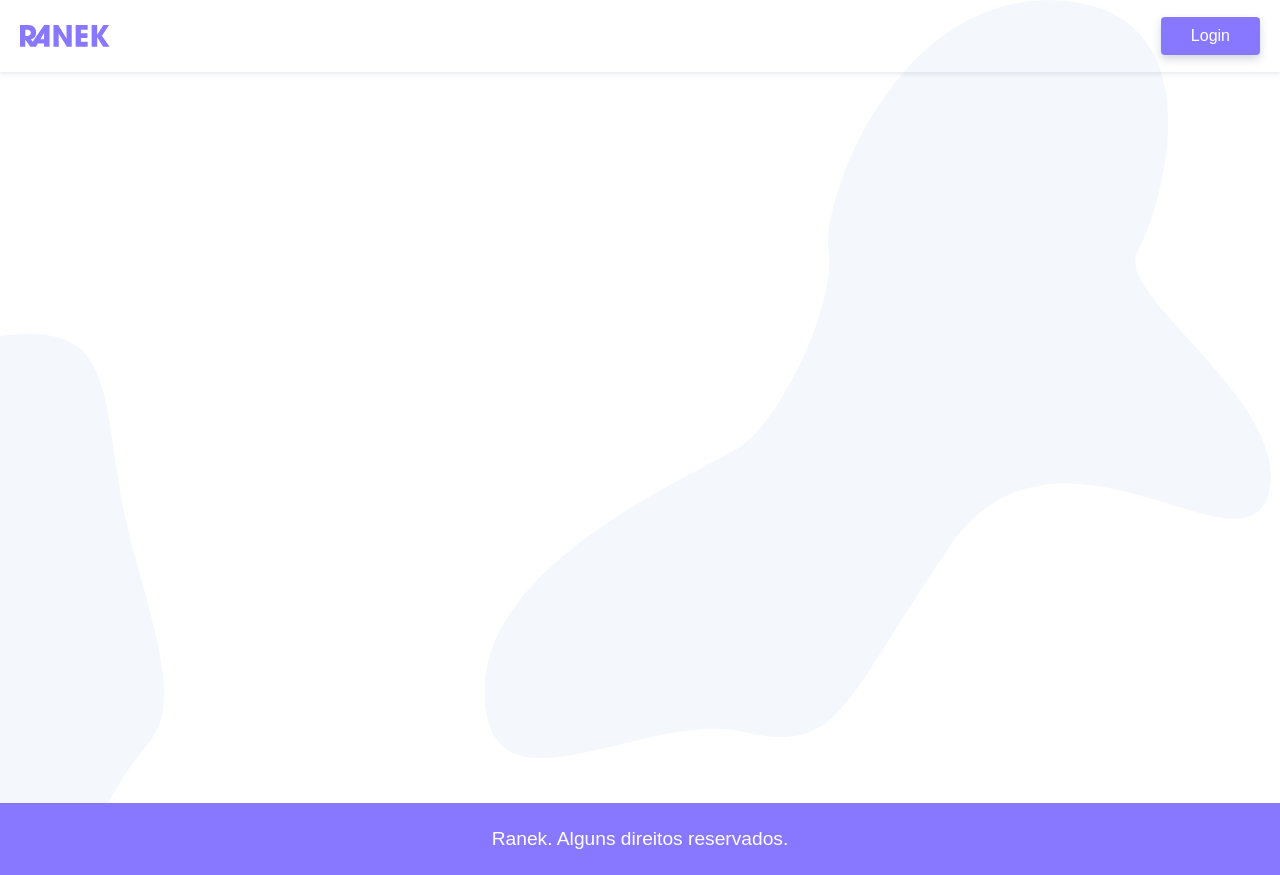
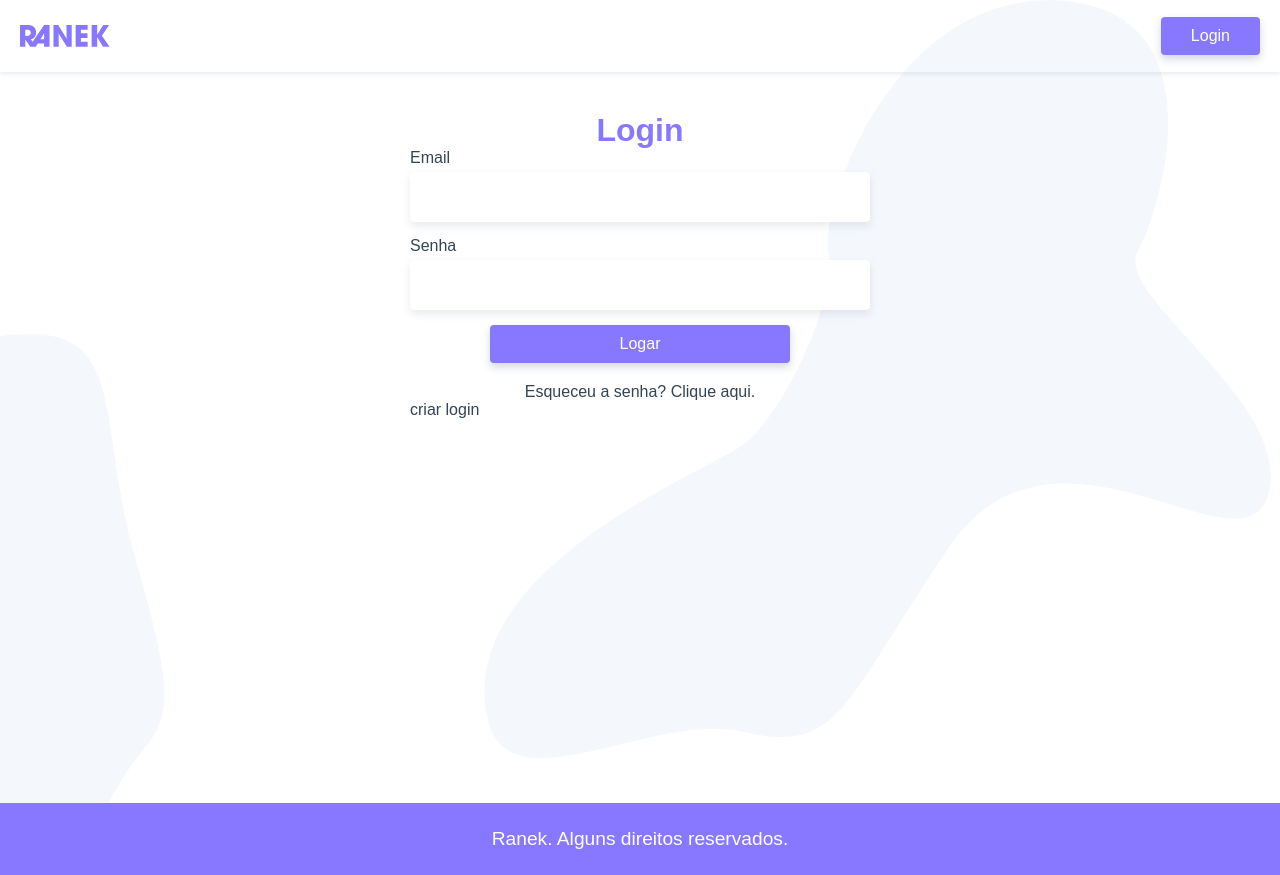
Before and after one commit to KamilydosSantos/ranek, a Vue app: page /login in a window 1280 px wide. Built offline with nearby package versions, Linux system fonts and the light colour scheme.

Commit message:
feat: add login page

```diff
--- a/src/App.vue
+++ b/src/App.vue
@@ -2,7 +2,9 @@
   <div id="app">
     <TheHeader/>
     <main id="main">
-      <router-view/>
+      <transition mode="out-in">
+        <router-view/>
+      </transition>
     </main>
     <TheFooter/>
   </div>
@@ -55,6 +57,27 @@
   display: block;
 }
 
+label {
+  margin-bottom: 5px;
+}
+
+input,
+textarea {
+  border-radius: 4px;
+  border: 1px solid white;
+  padding: 15px;
+  box-shadow: 0 4px 8px rgba(30, 60, 90, .1);
+  transition: all .3s;
+  font-size: 1rem;
+  font-family: Arial, Helvetica, sans-serif;
+  margin-bottom: 15px;
+  &:hover,
+  &:focus {
+    outline: none;
+    box-shadow: 0 6px 12px rgba(30, 60, 90, .2);
+    border-color: #87f;
+  }
+}
 #app {
   display: flex;
   min-height: 100vh;
@@ -82,23 +105,6 @@
       transform: scale(1.1);
     }
   }
-  input,
-  textarea {
-    border-radius: 4px;
-    border: 1px solid white;
-    padding: 15px;
-    box-shadow: 0 4px 8px rgba(30, 60, 90, .1);
-    transition: all .3s;
-    font-size: 1rem;
-    font-family: Arial, Helvetica, sans-serif;
-    margin-bottom: 15px;
-    &:hover,
-    &:focus {
-      outline: none;
-      box-shadow: 0 6px 12px rgba(30, 60, 90, .2);
-      border-color: #87f;
-    }
-  }
 }
 
 .v-enter,
--- /dev/null
+++ b/src/components/CreateLogin.vue
@@ -0,0 +1,13 @@
+<template>
+    <p>criar login</p>
+</template>
+
+<script>
+export default {
+    name: "CreateLogin",
+}
+</script>
+
+<style>
+
+</style>
--- a/src/router/index.js
+++ b/src/router/index.js
@@ -2,6 +2,7 @@
 import VueRouter from "vue-router";
 import HomeView from "../views/HomeView.vue";
 import MyProduct from "../views/MyProduct.vue";
+import MyLogin from "../views/MyLogin.vue";
 
 Vue.use(VueRouter);
 
@@ -20,6 +21,11 @@
       component: MyProduct,
       props: true
     },
+    {
+      path: "/login",
+      name: "login",
+      component: MyLogin
+    },
   ],
   scrollBehavior() {
     return window.scrollTo({top: 0, behavior: "smooth"});
--- /dev/null
+++ b/src/views/MyLogin.vue
@@ -0,0 +1,66 @@
+<template>
+    <section class="login">
+        <h1 class="login__title">Login</h1>
+        <form class="login__form">
+            <label for="email">Email</label>
+            <input type="email" name="email" id="email" v-model="login.email">
+            <label for="senha">Senha</label>
+            <input type="password" name="senha" id="senha" v-model="login.password">
+            <button class="btn" @click.prevent="login">Logar</button>
+        </form>
+        <p class="login__forgot">
+            <a href="/" target="_blank">Esqueceu a senha? Clique aqui.</a>
+        </p>
+        <CreateLogin/>
+    </section>
+</template>
+
+<script>
+import CreateLogin from '@/components/CreateLogin.vue';
+
+export default {
+    name: "MyLogin",
+    components: {
+        CreateLogin,
+    },
+    data() {
+        return {
+            login : {
+                email: "",
+                password: ""
+            }
+        }
+    }
+}
+</script>
+
+<style lang="scss" scoped>
+.login {
+    max-width: 500px;
+    margin: 0 auto;
+    padding: 0 20px;
+    &__title {
+        text-align: center;
+        font-size: 2rem;
+        margin-top: 40px;
+        color: #87f;
+    }
+    &__form {
+        display: grid;
+    }
+    .btn {
+        width: 100%;
+        max-width: 300px;
+        margin-left: auto;
+        margin-right: auto;
+    }
+    &__forgot {
+        text-align: center;
+        margin: 20px auto 0 auto;
+        &:hover {
+            color: #87f;
+            text-decoration: underline;
+        }
+    }
+}
+</style>
```
